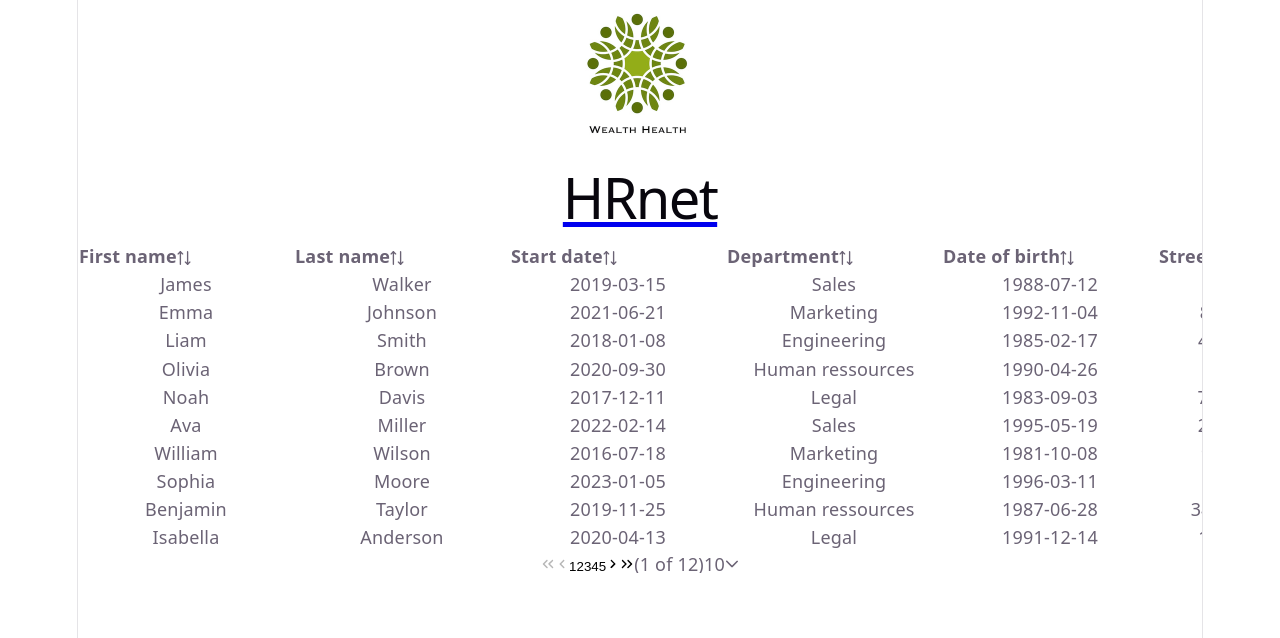
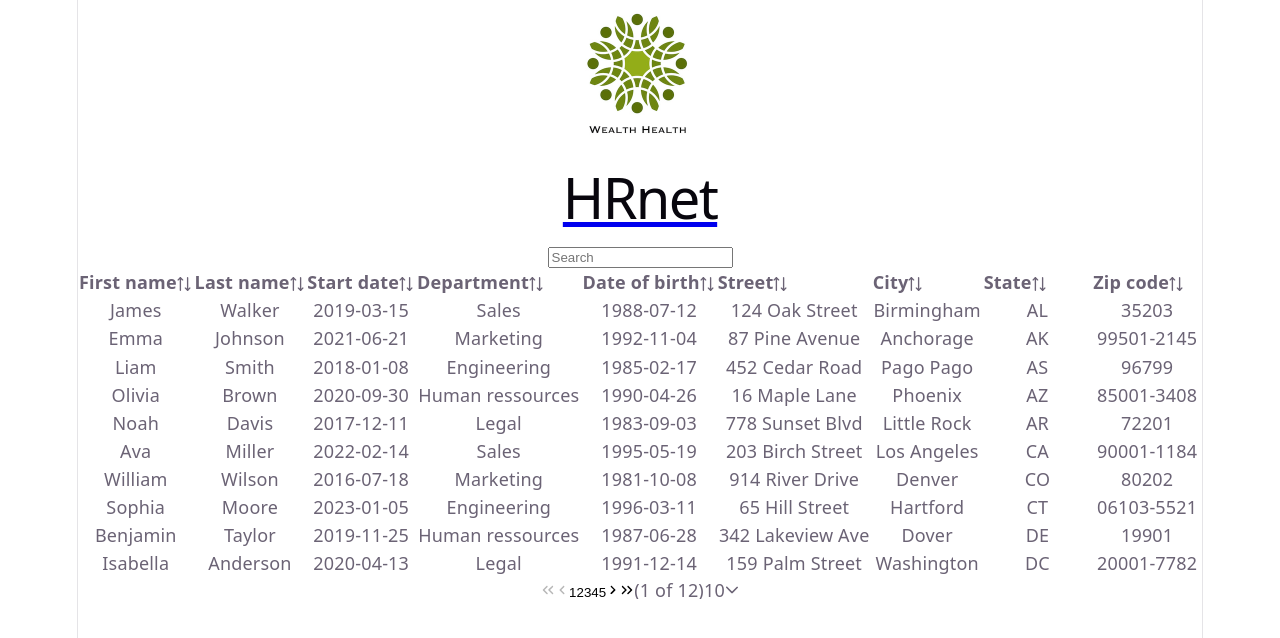
Before and after one commit to Emmie1428/HRNet-React, a React (Vite) app in the folder HRNet-React/my-react-app/: page /employee-list in a window 1280 px wide. Shown: the top 638 px of the page. Built offline with nearby package versions, Linux system fonts and the light colour scheme; what react-multi-date-picker would draw is missing.

Commit message:
Feat searchBar sans css de DataTable

```diff
--- a/HRNet-React/my-react-app/src/Composants/EmployeeTable.jsx
+++ b/HRNet-React/my-react-app/src/Composants/EmployeeTable.jsx
@@ -1,27 +1,51 @@
 import { DataTable } from 'primereact/datatable';
 import { Column } from 'primereact/column';
 import employeesData from "../Data/Employees.json"
+import { useState } from 'react';
+import { InputText } from 'primereact/inputtext';
+import { FilterMatchMode } from 'primereact/api';
 
 
 function EmployeesTable () {
+    const [globalFilterValue , setGlobalFilterValue] = useState("")
 
     const localEmployees = JSON.parse(localStorage.getItem("employees") || "[]")
-const allEmployeesData = [...employeesData.employees, ...localEmployees]
+    const allEmployeesData = [...employeesData.employees, ...localEmployees]
+
+    const renderSearchBar = () => {
+        return (
+            <div>
+                <InputText
+                    value={globalFilterValue}
+                    onChange={(e) => setGlobalFilterValue(e.target.value)}
+                    placeholder="Search"
+                />
+            </div>
+        )
+    }
+
+    const tableHeader = renderSearchBar ()
 
     return (
-        <DataTable value={allEmployeesData} paginator  rows={10}
-                paginatorTemplate="FirstPageLink PrevPageLink PageLinks NextPageLink LastPageLink CurrentPageReport RowsPerPageDropdown"
-                rowsPerPageOptions={[10, 25, 50, 100]} dataKey="id"
-            >
-            <Column field="firstName" header="First name" sortable style={{ minWidth: '12rem' }} />
-            <Column field="lastName" header="Last name" sortable style={{ minWidth: '12rem' }}/>
-            <Column field="startDate" header="Start date" sortable style={{ minWidth: '12rem' }}/>
-            <Column field="department" header="Department" sortable style={{ minWidth: '12rem' }} />
-            <Column field="dateOfBirth" header="Date of birth" sortable style={{ minWidth: '12rem' }}/>
-            <Column field="street" header="Street" sortable style={{ minWidth: '12rem' }}/>
-            <Column field="city" header="City" sortable style={{ minWidth: '12rem' }}/>
-            <Column field="state" header="State" sortable style={{ minWidth: '12rem' }}/>
-            <Column field="zipCode" header="Zip code" sortable style={{ minWidth: '12rem' }}/>
+        <DataTable
+            dataKey="id"
+            value={allEmployeesData}
+            paginator  rows={10}
+            paginatorTemplate="FirstPageLink PrevPageLink PageLinks NextPageLink LastPageLink CurrentPageReport RowsPerPageDropdown"
+            rowsPerPageOptions={[10, 25, 50, 100]}
+            header={tableHeader}
+            filters={{global: {value: globalFilterValue, matchMode : FilterMatchMode.CONTAINS}} }
+            globalFilterFields={["firstName", "lastName", "startDate", "dateOfBirth", "department", "street", "city", "state", "zipCode"]}
+            emptyMessage="No employee found.">
+            <Column field="firstName" header="First name" sortable style={{ minWidth: '6 rem' }} />
+            <Column field="lastName" header="Last name" sortable style={{ minWidth: '6rem' }}/>
+            <Column field="startDate" header="Start date" sortable style={{ minWidth: '6rem' }}/>
+            <Column field="department" header="Department" sortable style={{ minWidth: '6rem' }} />
+            <Column field="dateOfBirth" header="Date of birth" sortable style={{ minWidth: '6rem' }}/>
+            <Column field="street" header="Street" sortable style={{ minWidth: '6rem' }}/>
+            <Column field="city" header="City" sortable style={{ minWidth: '6rem' }}/>
+            <Column field="state" header="State" sortable style={{ minWidth: '6rem' }}/>
+            <Column field="zipCode" header="Zip code" sortable style={{ minWidth: '6rem' }}/>
 
         </DataTable>
     )
```
